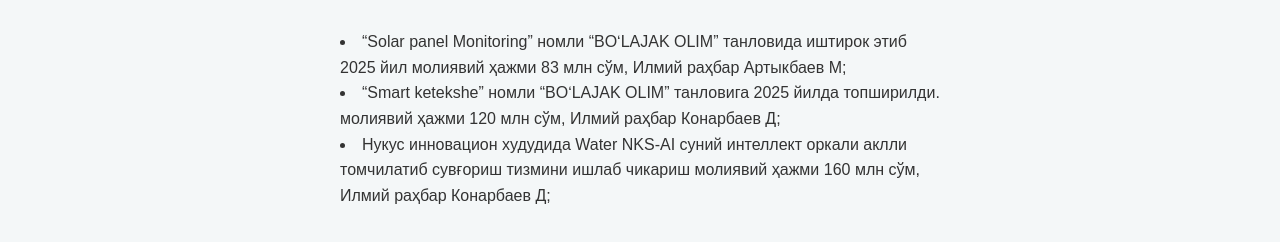
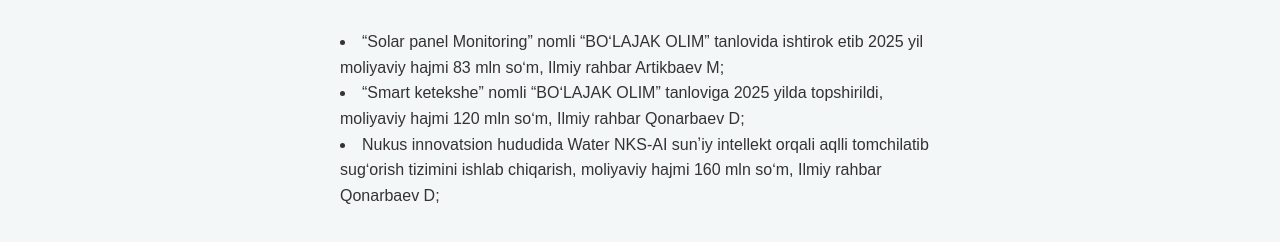
Before and after one commit to Xakker04/tvtsayt, a plain HTML site: page yutuqlar.html in a window 1280 px wide. Shown: the part 226-468 px from the top of the page. Drawn offline with Linux system fonts and the light colour scheme.

Commit message:
Update yutuqlar.html

```diff
--- a/yutuqlar.html
+++ b/yutuqlar.html
@@ -27,9 +27,9 @@
     <section id="achievements" class="section">
         <h2 class="section-title">Yutuqlar</h2>
         <ul>
-            <li>“Solar panel Monitoring” номли   “BOʻLAJAK OLIM” танловида иштирок этиб 2025 йил молиявий ҳажми 83 млн сўм, Илмий раҳбар Артыкбаев М;</li>
-            <li>“Smart ketekshe” номли   “BOʻLAJAK OLIM” танловига 2025 йилда топширилди. молиявий ҳажми 120 млн сўм, Илмий раҳбар Конарбаев Д;</li>
-            <li>Нукус инновацион худудида Water NKS-AI суний интеллект  оркали аклли томчилатиб сувғориш тизмини ишлаб чикариш молиявий ҳажми 160 млн сўм, Илмий раҳбар Конарбаев Д;</li>
+            <li>“Solar panel Monitoring” nomli  “BOʻLAJAK OLIM” tanlovida ishtirok etib 2025 yil moliyaviy hajmi 83 mln soʻm, Ilmiy rahbar Artikbaev M;</li>
+            <li>“Smart ketekshe” nomli  “BOʻLAJAK OLIM” tanloviga 2025 yilda topshirildi, moliyaviy hajmi 120 mln soʻm, Ilmiy rahbar Qonarbaev D;</li>
+            <li>Nukus innovatsion hududida Water NKS-AI sunʼiy intellekt orqali aqlli tomchilatib sugʻorish tizimini ishlab chiqarish, moliyaviy hajmi 160 mln soʻm, Ilmiy rahbar Qonarbaev D;</li>
         </ul>
     </section>
 </body>
```
